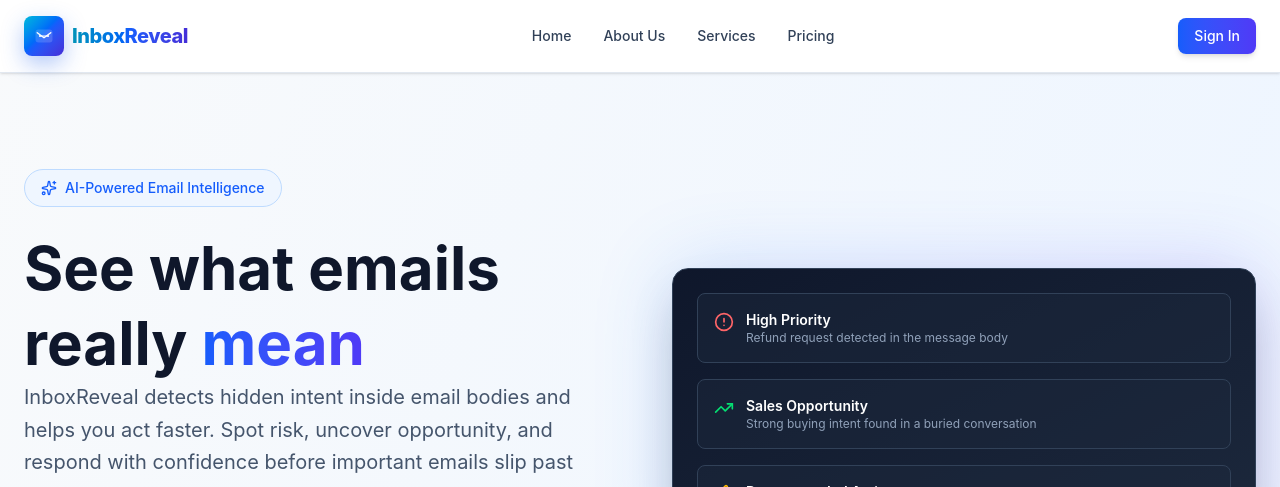
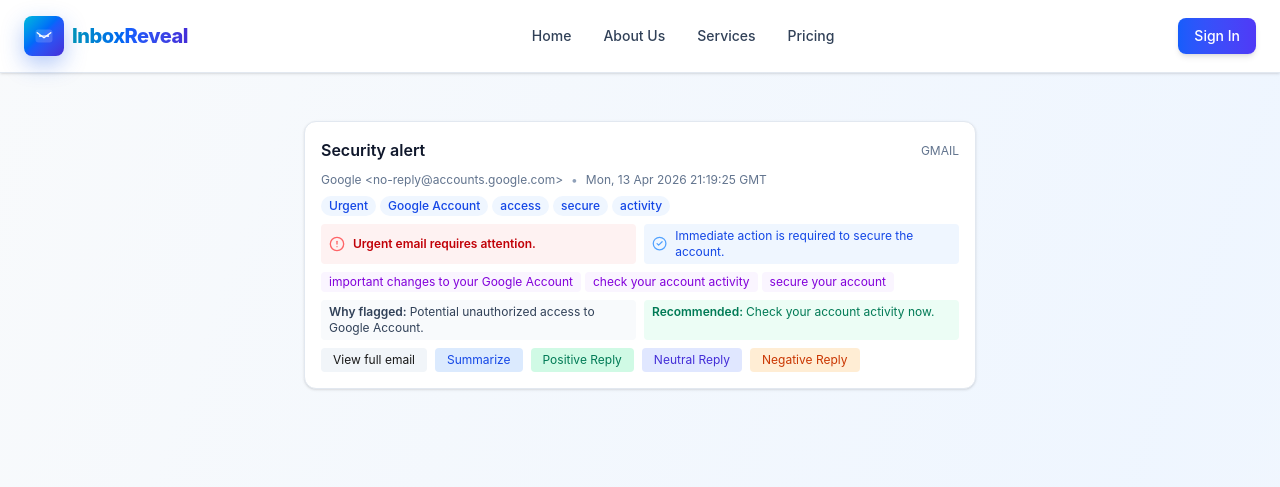
Before and after one commit to abraraslam/inboxreveal, a Next.js app: page / in a window 1280 px wide. Shown: the top 487 px of the page. Built offline with nearby package versions, Linux system fonts and the light colour scheme; no server answers.

Commit message:
Add compact, intelligent EmailAnalysisCard component and demo to home page

```diff
--- a/app/page.tsx
+++ b/app/page.tsx
@@ -18,6 +18,7 @@
   Settings2,
   PlayCircle,
 } from "lucide-react";
+import EmailAnalysisCard from "@/components/EmailAnalysisCard";
 
 export default function Home() {
   const { data: session } = useSession();
@@ -83,6 +84,10 @@
     <>
       <Navigation />
       <main className="min-h-screen bg-gradient-to-br from-slate-50 via-blue-50 to-slate-50">
+        {/* Demo: Compact Email Analysis Card */}
+        <section className="mx-auto max-w-2xl py-8">
+          <EmailAnalysisCard />
+        </section>
         <section className="relative mx-auto max-w-screen-2xl px-4 py-14 sm:px-6 sm:py-20 md:py-24">
           <div className="absolute inset-0 -z-10 rounded-3xl bg-gradient-to-r from-blue-100/40 via-transparent to-indigo-100/40 blur-3xl" />
 
--- /dev/null
+++ b/components/EmailAnalysisCard.tsx
@@ -0,0 +1,85 @@
+import { AlertCircle, CheckCircle2 } from "lucide-react";
+
+export default function EmailAnalysisCard({
+  sender = "Google <no-reply@accounts.google.com>",
+  subject = "Security alert",
+  date = "Mon, 13 Apr 2026 21:19:25 GMT",
+  provider = "GMAIL",
+  tags = ["Urgent", "Google Account", "access", "secure", "activity"],
+  alert = "Urgent email requires attention.",
+  summary = "Immediate action is required to secure the account.",
+  matchedPhrases = [
+    "important changes to your Google Account",
+    "check your account activity",
+    "secure your account",
+  ],
+  whyFlagged = "Potential unauthorized access to Google Account.",
+  recommendedAction = "Check your account activity now.",
+}) {
+  return (
+    <div className="rounded-xl border border-slate-200 bg-white shadow-sm p-4 max-w-2xl mx-auto my-4">
+      {/* Header */}
+      <div className="flex flex-wrap items-center justify-between gap-2 mb-2">
+        <div className="font-semibold text-slate-900">{subject}</div>
+        <span className="text-xs text-slate-500">{provider}</span>
+      </div>
+      <div className="flex flex-wrap items-center gap-2 mb-2">
+        <span className="text-xs text-slate-500">{sender}</span>
+        <span className="text-xs text-slate-400">•</span>
+        <span className="text-xs text-slate-500">{date}</span>
+      </div>
+      {/* Tags */}
+      <div className="flex flex-wrap gap-1 mb-2">
+        {tags.map((tag) => (
+          <span
+            key={tag}
+            className="bg-blue-50 text-blue-700 text-xs font-medium px-2 py-0.5 rounded-full"
+          >
+            {tag}
+          </span>
+        ))}
+      </div>
+      {/* Alert & Summary */}
+      <div className="flex flex-col md:flex-row gap-2 mb-2">
+        <div className="flex-1 flex items-center gap-2 bg-red-50 rounded px-2 py-1">
+          <AlertCircle className="h-4 w-4 text-red-400" />
+          <span className="text-xs text-red-700 font-semibold">{alert}</span>
+        </div>
+        <div className="flex-1 flex items-center gap-2 bg-blue-50 rounded px-2 py-1">
+          <CheckCircle2 className="h-4 w-4 text-blue-400" />
+          <span className="text-xs text-blue-700">{summary}</span>
+        </div>
+      </div>
+      {/* Matched Phrases */}
+      <div className="flex flex-wrap gap-1 mb-2">
+        {matchedPhrases.map((phrase) => (
+          <span
+            key={phrase}
+            className="bg-purple-50 text-purple-700 text-xs px-2 py-0.5 rounded"
+          >
+            {phrase}
+          </span>
+        ))}
+      </div>
+      {/* Why Flagged & Recommended Action */}
+      <div className="flex flex-col md:flex-row gap-2 mb-2">
+        <div className="flex-1 bg-slate-50 rounded px-2 py-1 text-xs text-slate-700">
+          <span className="font-semibold">Why flagged: </span>
+          {whyFlagged}
+        </div>
+        <div className="flex-1 bg-emerald-50 rounded px-2 py-1 text-xs text-emerald-700">
+          <span className="font-semibold">Recommended: </span>
+          {recommendedAction}
+        </div>
+      </div>
+      {/* Actions */}
+      <div className="flex flex-wrap gap-2 mt-2">
+        <button className="bg-slate-100 hover:bg-slate-200 text-xs px-3 py-1 rounded">View full email</button>
+        <button className="bg-blue-100 hover:bg-blue-200 text-blue-700 text-xs px-3 py-1 rounded">Summarize</button>
+        <button className="bg-emerald-100 hover:bg-emerald-200 text-emerald-700 text-xs px-3 py-1 rounded">Positive Reply</button>
+        <button className="bg-indigo-100 hover:bg-indigo-200 text-indigo-700 text-xs px-3 py-1 rounded">Neutral Reply</button>
+        <button className="bg-orange-100 hover:bg-orange-200 text-orange-700 text-xs px-3 py-1 rounded">Negative Reply</button>
+      </div>
+    </div>
+  );
+}
```
